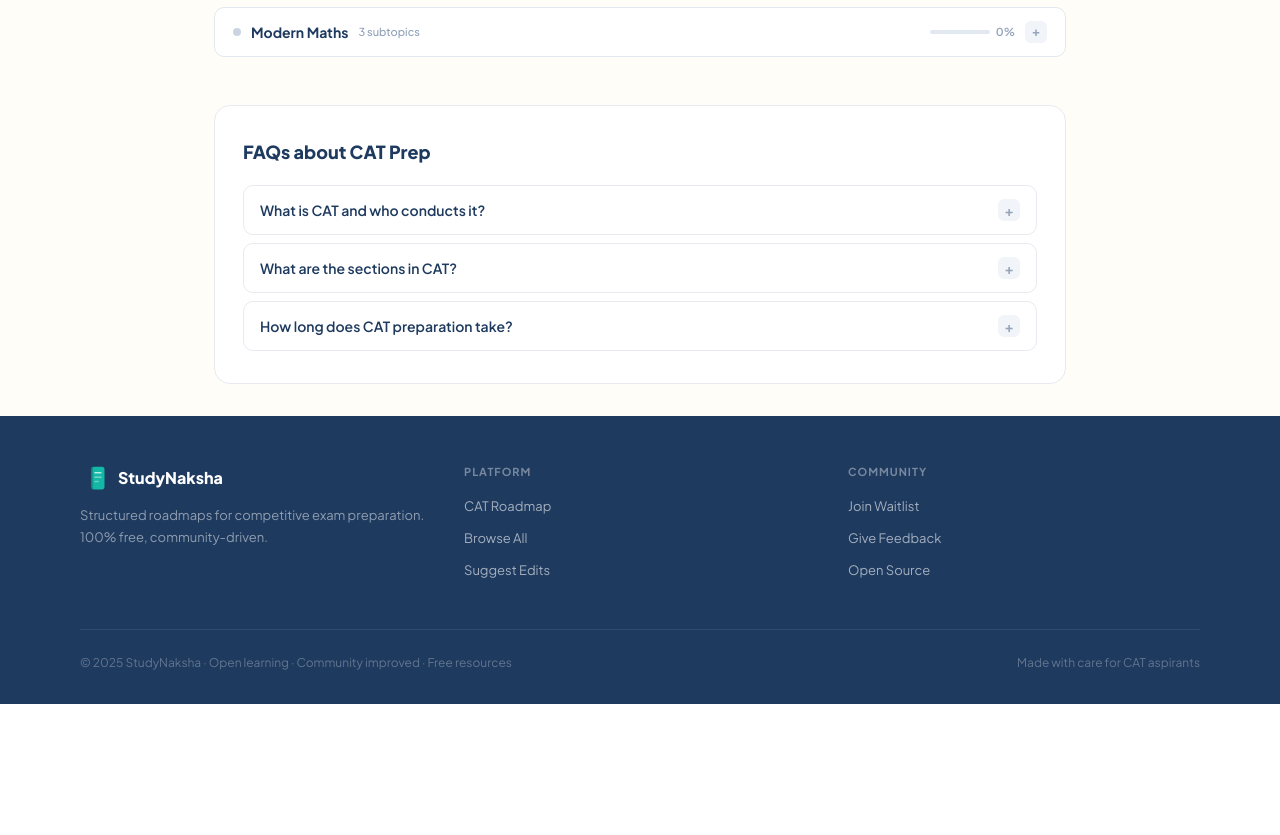
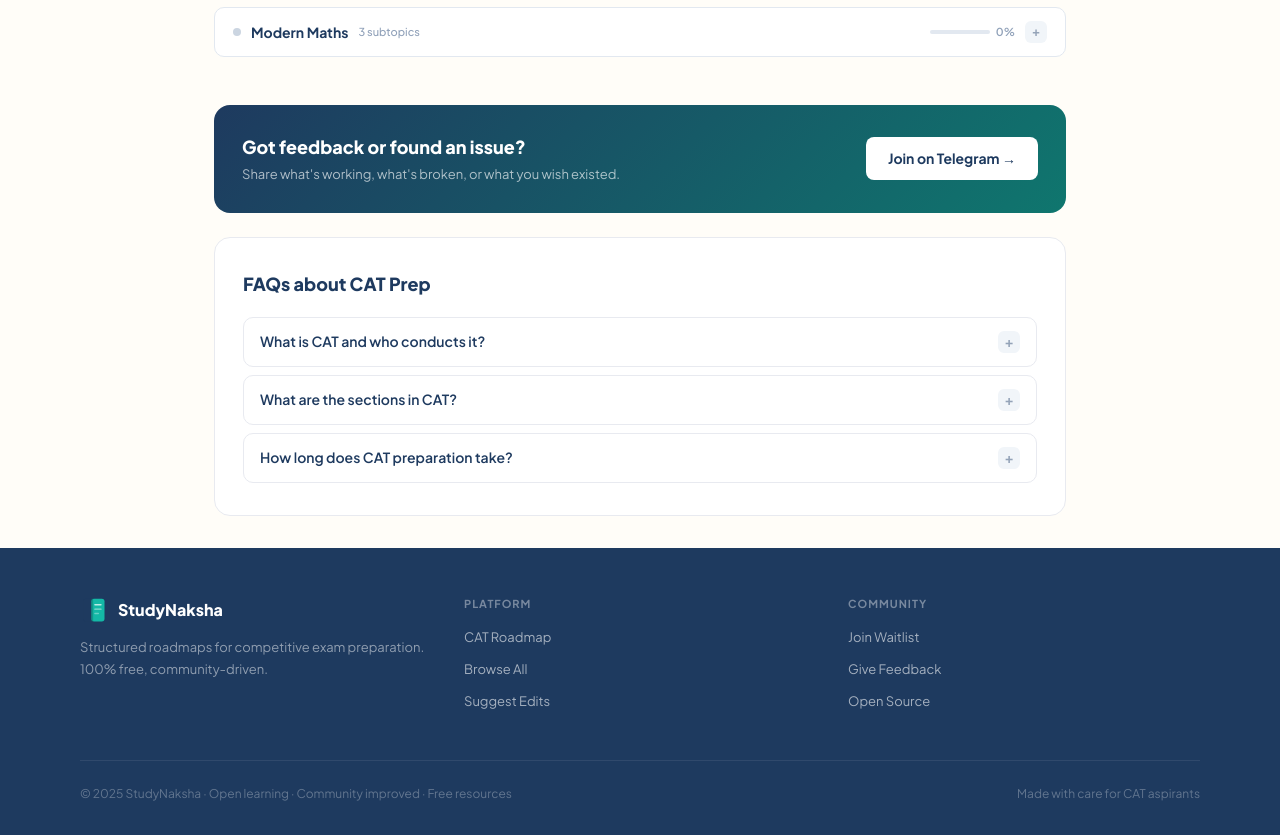
Before and after one commit to singhalvivek/catmap-web, a Next.js app: page /cat-prep in a window 1280 px wide. Shown: the part 876-1711 px from the top of the page. Before the commit the page ends 1580 px from the top, so only its background shows below. Built offline with nearby package versions, Linux system fonts and the light colour scheme; no server answers.

Commit message:
telegram group link

```diff
--- a/src/app/cat-prep/components/RoadmapContent.tsx
+++ b/src/app/cat-prep/components/RoadmapContent.tsx
@@ -185,10 +185,51 @@ export default function RoadmapContent({
           </div>
         </ErrorBoundary>
 
+        {/* Community feedback */}
+        <div
+          style={{
+            marginTop: 48,
+            borderRadius: 16,
+            background: "linear-gradient(135deg, #1E3A5F 0%, #0F766E 100%)",
+            padding: "28px 28px",
+            display: "flex",
+            alignItems: "center",
+            justifyContent: "space-between",
+            gap: 20,
+            flexWrap: "wrap",
+          }}
+        >
+          <div>
+            <p className="font-extrabold" style={{ fontSize: 18, color: "#fff", margin: "0 0 4px" }}>
+              Got feedback or found an issue?
+            </p>
+            <p style={{ fontSize: 13, color: "rgba(255,255,255,0.65)", margin: 0, lineHeight: 1.6 }}>
+              Share what&apos;s working, what&apos;s broken, or what you wish existed.
+            </p>
+          </div>
+          <a
+            href="https://t.me/studynaksha"
+            target="_blank"
+            rel="noopener noreferrer"
+            className="font-bold flex-shrink-0"
+            style={{
+              display: "inline-block",
+              padding: "11px 22px",
+              borderRadius: 8,
+              background: "#fff",
+              color: "#1E3A5F",
+              fontSize: 14,
+              textDecoration: "none",
+            }}
+          >
+            Join on Telegram →
+          </a>
+        </div>
+
         {/* FAQ */}
         <div
           style={{
-            marginTop: 48,
+            marginTop: 24,
             padding: "32px 28px",
             background: "#fff",
             borderRadius: 16,
```
